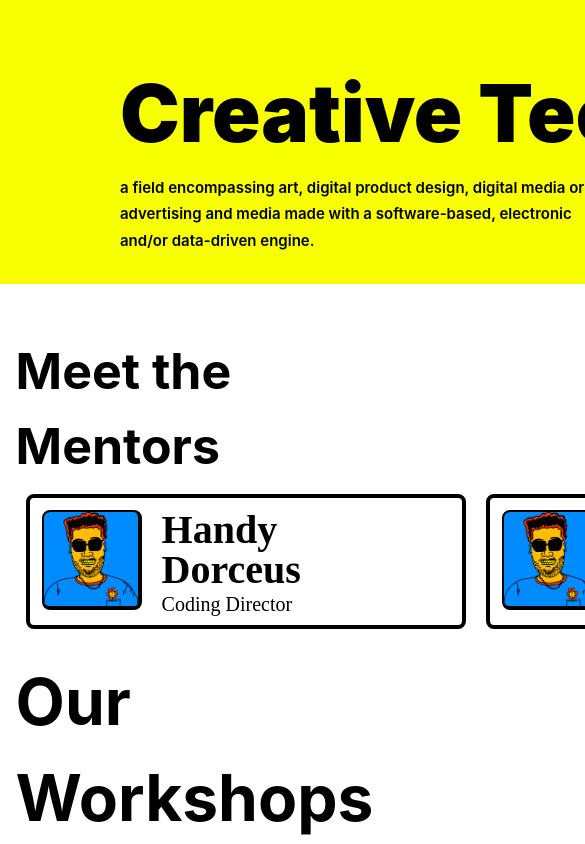
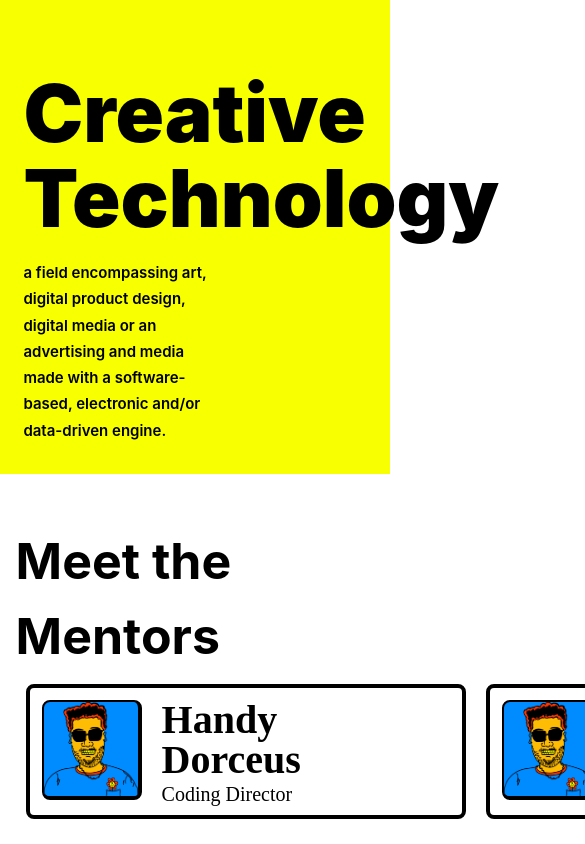
Before and after one commit to Artists-for-Humanity/afhonline, a Next.js app in the folder nextjs-blog/: page /ctech in a window 390 px wide. Shown: the top 844 px of the page, 585 px wide, since content can reach past the window. Built offline with nearby package versions, Linux system fonts and the light colour scheme.

Commit message:
Made hero width responsive

```diff
--- a/nextjs-blog/components/StudioHome/styles.module.css
+++ b/nextjs-blog/components/StudioHome/styles.module.css
@@ -1,5 +1,5 @@
 .container{
-width:2000px;
+    max-width: 100%;
 
 }
 
```
